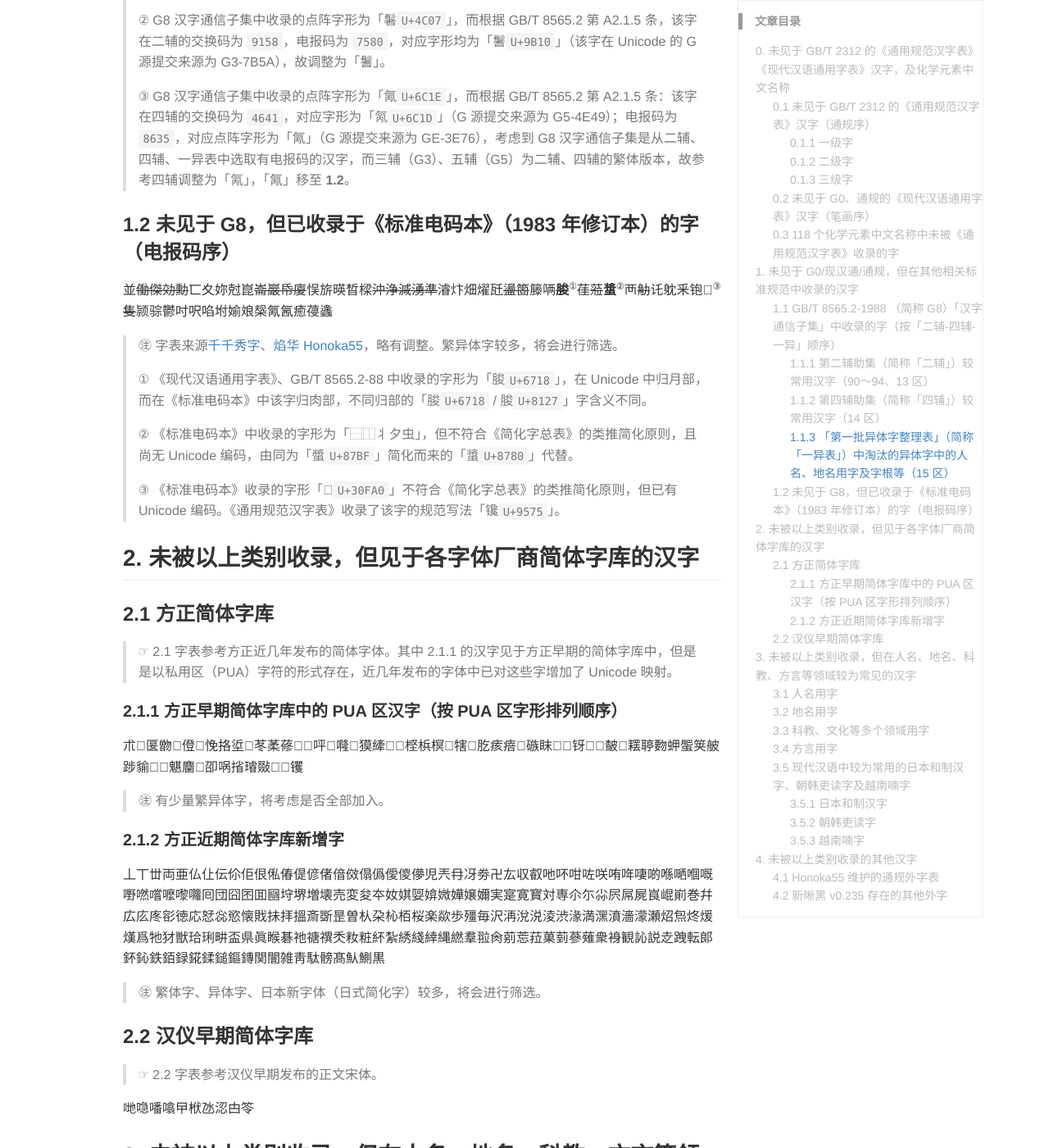
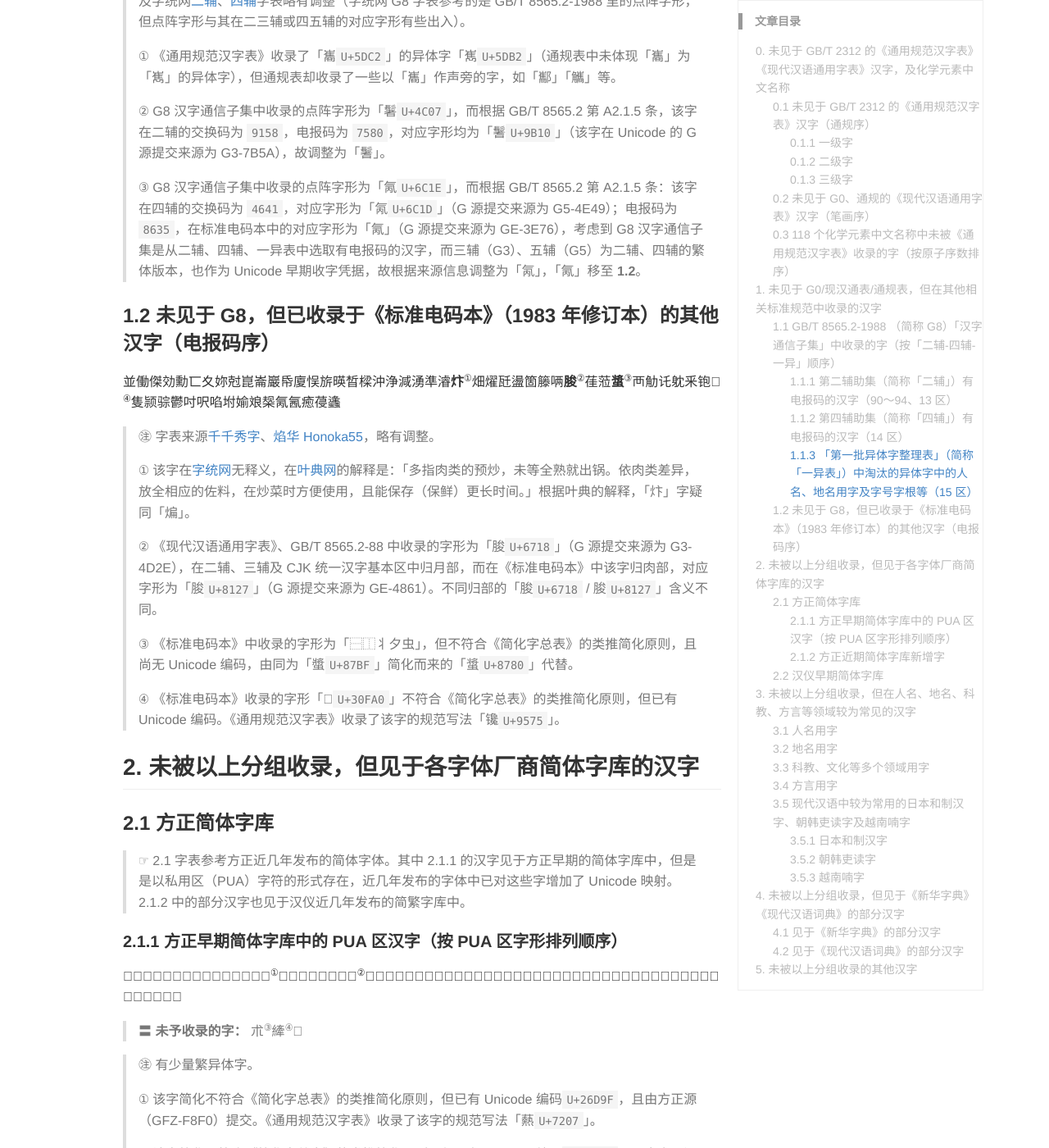
Before and after one commit to lxgw/lxgw.github.io, a Jekyll site: the page built from _posts/2022-10-25-ext-characters-preliminary.md, in a window 1280 px wide and 1400 px high, scrolled down 3125 px. Shown: the whole window at 82% size. Built offline with Jekyll 4.4.1, drawn with Linux system fonts in a browser that asks for light colours; some web fonts are replaced; comment, search, counter and statistics services are not loaded; a style sheet for code colours, icons or effects is not loaded; some of the changed text lies outside the part shown.

Commit message:
Update 2022-10-25-ext-characters-preliminary.md

```diff
--- a/_posts/2022-10-25-ext-characters-preliminary.md
+++ b/_posts/2022-10-25-ext-characters-preliminary.md
@@ -1,20 +1,18 @@
 ---
 layout: post
-title: 「霞鹜新晰黑」「霞鹜文楷 GB」外字初步整理一览表（22/10/29）
+title: 「霞鹜新晰黑」「霞鹜文楷 GB」外字初步整理一览表（22/11/29）
 categories: 汉字整理
 description: 用于初步整理 GB/T 2312-1980、《通用规范汉字表》（2013）、《现代汉语通用字表》（1988）以外较为常见的汉字，经筛选处理后将会于「霞鹜新晰黑」「霞鹜文楷 GB」的后续版本中加入。
 keywords: 表外字, 生僻字, 外字
 ---
 
-本表用于初步整理 GB/T 2312-1980、《通用规范汉字表》（2013）、《现代汉语通用字表》（1988）（以下简称「G0」「通规」「现汉通」）以外较为常见的汉字，经筛选处理后将会于「霞鹜新晰黑」「霞鹜文楷 GB」的后续版本中加入。
+本表用于初步整理 GB/T 2312-1980、《通用规范汉字表》（2013）、《现代汉语通用字表》（1988）（以下简称「G0」「通规」「现汉通表」）以外较为常见的汉字，共分 5 组，经筛选处理后将会于「霞鹜新晰黑」「霞鹜文楷 GB」的后续版本中加入。（附第 0 组：GB/T 2312-1980 以外的《通用规范汉字表》《现代汉语通用字表》汉字及化学元素中文名称）
 
-下列汉字*应在 v1.245 版本的「霞鹜文楷」字体下全部显示*。如无特殊标注则按 Unicode 码位排序，**每个字只出现一次。** 原则上只收录简体字，对于下表中含有的繁体字、异体字、日本新字体（日本简化字），后续会进一步整理和筛选。仅供参考。
-
-（划掉的表示筛掉的字，多为繁异体字。）
+下列汉字除第 4 组外，*应在 v1.245 版本的「霞鹜文楷」字体下全部显示*。如无特殊标注则按 Unicode 码位排序，**每个字只出现一次。** 原则上只收录简体字，对于下表中含有的繁体字、异体字、日本新字体（日本简化字），后续会进一步整理和筛选，对于未予收录的字，用「〓」表示筛选之后的空位，并在下方按顺序列出筛选掉的详细汉字。仅供参考。
 
 ## 0. 未见于 GB/T 2312 的《通用规范汉字表》《现代汉语通用字表》汉字，及化学元素中文名称
 
-> ㊟ 本类别中的汉字已被「霞鹜新晰黑」「霞鹜文楷 GB」原始收录。
+> ㊟ 本组中的汉字已被「霞鹜新晰黑」「霞鹜文楷 GB」原始收录。
 
 > ☛ 《通用规范汉字表》《现代汉语通用字表》TXT 格式来源：https://github.com/NightFurySL2001/cjktables/tree/master/china/standard
 
@@ -24,7 +22,7 @@
 
 啰瞭
 
-> ㊟ GB/T 2312-1980 中无「啰」「瞭」这两个常用字，可能是受当时《简化字总表》「啰」归并到「罗」、「瞭」归并到「了」的影响。
+> ㊟ GB/T 2312-1980 中无「啰」「瞭」这两个常用字，可能是受当时《简化字总表》「啰」归并到「罗」、「瞭」归并到「了」的影响。1988 年《现代汉语常用字表》已恢复这两个字。这两个字也包含在 GB/T 8565.2-1988「汉字通信子集」当中。
 
 #### 0.1.2 二级字
 
@@ -40,7 +38,7 @@
 
 > ① GB/T 7589-1987（第二辅助集，简称二辅）、G8 汉字通信子集中收录的字形为「⿰⿱亼丑刂」，在二辅、G8 中归「刂」部，尚无 Unicode 编码。
 >
-> ② GB/T 2312-1980 中收录了「麹」的繁体字「麴」，「霞鹜新晰黑」「霞鹜文楷 GB」未予收录。后续可能出于兼容性考虑收录该字。
+> ② GB/T 2312-1980 中收录了「麹」的繁体字「麴」，「霞鹜文楷 GB」v0.965 及以往版本未予收录。出于对 GB/T 2312 的兼容性考虑，后续版本将加回「麴」字。
 >
 > ③ GB/T 2312-1980 中收录了「齇」的异体字「齄」。
 
@@ -48,63 +46,89 @@
 
 朘塃揾葓湨塈塮蹓檵礳耲
 
-### 0.3 118 个化学元素中文名称中未被《通用规范汉字表》收录的字
+### 0.3 118 个化学元素中文名称中未被《通用规范汉字表》收录的字（按原子序数排序）
 
 鿭𫟷鿬鿫
 
-## 1. 未见于 G0/现汉通/通规，但在其他相关标准规范中收录的汉字
+## 1. 未见于 G0/现汉通表/通规表，但在其他相关标准规范中收录的汉字
+
+> ㊟ 本组虽存在少量繁异体字，但出于兼容性考虑，本组汉字全部收录。
 
 ### 1.1 GB/T 8565.2-1988 （简称 G8）「汉字通信子集」中收录的字（按「二辅-四辅-一异」顺序）
 
-#### 1.1.1 第二辅助集（简称「二辅」）较常用汉字（90～94、13 区）
+#### 1.1.1 第二辅助集（简称「二辅」）有电报码的汉字（90～94、13 区）
 
 朿冇伃佡佫倢毚刲劘劻勷塓墄奀唶啯啍嚜帗屴峓**巂**<sup>①</sup>徯夆斨闬阓阛屝珶瑸杅枟柮桋桪梱棑椫榾楀楟楢椵榼槅樋槥檖檴猔殕胾甃敜晬暍暋牣牷掱扡扠挜掯搢擭穀怗惓泆沵浤溎禠砢硵盻眛瞆盝盬鸴鹓鹥瘄瘈瘝窾颣蚃蜅蟢胔筊筎筿篰舺裀褦襶芧荝荅莦菾蓷雘孃豭踖踧辵诪谉霂猆钑铓铔铦锠鲄鲓饤饦饾馂馎**鬐**<sup>②</sup>斢
 
-#### 1.1.2 第四辅助集（简称「四辅」）较常用汉字（14 区）
+#### 1.1.2 第四辅助集（简称「四辅」）有电报码的汉字（14 区）
 
 厐禸伕伡伻侢傤匊凃冨贠垇塚尰弌弍弎屲峇徬彨娒婥玔珮琷琕枙桬棸槾狢晧觍搧摷**氝**<sup>③</sup>歔飖灺烱焠慓涭澔礽碔礃稖穞痠竜癶颒篲籝粬艸菑蓪踡靔鼌
 
-#### 1.1.3 「第一批异体字整理表」（简称「一异表」）中淘汰的异体字中的人名、地名用字及字根等（15 区）
+#### 1.1.3 「第一批异体字整理表」（简称「一异表」）中淘汰的异体字中的人名、地名用字及字号字根等（15 区）
 
-塂~~洩~~蔴蓆挼崅绬焮~~舘舖~~痳鬥覀粦亅
+塂洩蔴蓆挼崅绬焮舘舖痳鬥覀粦亅
 
-> ㊟ 字表来源[字统网](https://zi.tools/?secondary=character_set&set=G8)，根据 [GB/T 8565.2-1988 原文](https://openstd.samr.gov.cn/bzgk/gb/newGbInfo?hcno=87A92BDBEA7EBE5843EA16378837F981)（A2.1.5：汉字通信字集交换码与电报码对照表）及字统网[二辅](https://zi.tools/?secondary=character_set&set=G2)、[四辅](https://zi.tools/?secondary=character_set&set=G4)字表略有调整（字统网 G8 字表参考的是 GB/T 8565.2-1988 里的点阵字形，但点阵字形与其在二三辅或四五辅的对应字形有些出入）。含有少量异体字，将考虑是否全部加入。
+> ㊟ 字表来源[字统网](https://zi.tools/?secondary=character_set&set=G8)，根据 [GB/T 8565.2-1988 原文](https://openstd.samr.gov.cn/bzgk/gb/newGbInfo?hcno=87A92BDBEA7EBE5843EA16378837F981)（A2.1.5：汉字通信字集交换码与电报码对照表）及字统网[二辅](https://zi.tools/?secondary=character_set&set=G2)、[四辅](https://zi.tools/?secondary=character_set&set=G4)字表略有调整（字统网 G8 字表参考的是 GB/T 8565.2-1988 里的点阵字形，但点阵字形与其在二三辅或四五辅的对应字形有些出入）。
 >
 > ① 《通用规范汉字表》收录了「巂`U+5DC2`」的异体字「嶲`U+5DB2`」（通规表中未体现「巂」为「嶲」的异体字），但通规表却收录了一些以「巂」作声旁的字，如「酅」「觿」等。
 >
 > ② G8 汉字通信子集中收录的点阵字形为「䰇`U+4C07`」，而根据 GB/T 8565.2 第 A2.1.5 条，该字在二辅的交换码为 `9158`，电报码为 `7580`，对应字形均为「鬐`U+9B10`」（该字在 Unicode 的 G 源提交来源为 G3-7B5A），故调整为「鬐」。
 >
-> ③ G8 汉字通信子集中收录的点阵字形为「氞`U+6C1E`」，而根据 GB/T 8565.2 第 A2.1.5 条：该字在四辅的交换码为 `4641`，对应字形为「氝`U+6C1D`」（G 源提交来源为 G5-4E49）；电报码为 `8635`，对应点阵字形为「氞」（G 源提交来源为 GE-3E76），考虑到 G8 汉字通信子集是从二辅、四辅、一异表中选取有电报码的汉字，而三辅（G3）、五辅（G5）为二辅、四辅的繁体版本，故参考四辅调整为「氝」，「氞」移至 **1.2**。
+> ③ G8 汉字通信子集中收录的点阵字形为「氞`U+6C1E`」，而根据 GB/T 8565.2 第 A2.1.5 条：该字在四辅的交换码为 `4641`，对应字形为「氝`U+6C1D`」（G 源提交来源为 G5-4E49）；电报码为 `8635`，在标准电码本中的对应字形为「氞」（G 源提交来源为 GE-3E76），考虑到 G8 汉字通信子集是从二辅、四辅、一异表中选取有电报码的汉字，而三辅（G3）、五辅（G5）为二辅、四辅的繁体版本，也作为 Unicode 早期收字凭据，故根据来源信息调整为「氝」，「氞」移至 **1.2**。
 
-### 1.2 未见于 G8，但已收录于《标准电码本》（1983 年修订本）的字（电报码序）
+### 1.2 未见于 G8，但已收录于《标准电码本》（1983 年修订本）的其他汉字（电报码序）
 
-並~~働傑効勳~~匸夊妳尅崑~~崙巖帋廈~~悮旂暎晳樑~~沖浄減湧準~~濬炞畑燿瓩~~盪箇~~籐唡**~~脧~~**<sup>①</sup>龿~~蒞~~**螀**<sup>②</sup>襾~~觔~~讬躭釆铇**𰾠**<sup>③</sup>~~隻~~颕骔鬱吋呎啗坿媮斏椝氞氥癒葠蠭
+並働傑効勳匸夊妳尅崑崙巖帋廈悮旂暎晳樑沖浄減湧準濬**炞**<sup>①</sup>畑燿瓩盪箇籐唡**脧**<sup>②</sup>龿蒞**螀**<sup>③</sup>襾觔讬躭釆铇**𰾠**<sup>④</sup>隻颕骔鬱吋呎啗坿媮斏椝氞氥癒葠蠭
 
-> ㊟ 字表来源[千千秀字](https://www.qqxiuzi.cn/bianma/dianbao.html)、[焰华 Honoka55](https://honoka55.github.io/p/dianma-ben/)，略有调整。繁异体字较多，将会进行筛选。
+> ㊟ 字表来源[千千秀字](https://www.qqxiuzi.cn/bianma/dianbao.html)、[焰华 Honoka55](https://honoka55.github.io/p/dianma-ben/)，略有调整。
 >
-> ① 《现代汉语通用字表》、GB/T 8565.2-88 中收录的字形为「朘`U+6718`」，在 Unicode 中归月部，而在《标准电码本》中该字归肉部，不同归部的「朘`U+6718` / 脧`U+8127`」字含义不同。
+> ① 该字在[字统网](https://zi.tools/zi/%E7%82%9E)无释义，在[叶典网](http://yedict.com/zscontent.asp?uni=709E)的解释是：「多指肉类的预炒，未等全熟就出锅。依肉类差异，放全相应的佐料，在炒菜时方便使用，且能保存（保鲜）更长时间。」根据叶典的解释，「炞」字疑同「煸」。
 >
-> ② 《标准电码本》中收录的字形为「⿱⿰丬夕虫」，但不符合《简化字总表》的类推简化原则，且尚无 Unicode 编码，由同为「螿`U+87BF`」简化而来的「螀`U+8780`」代替。
+> ② 《现代汉语通用字表》、GB/T 8565.2-88 中收录的字形为「朘`U+6718`」（G 源提交来源为 G3-4D2E），在二辅、三辅及 CJK 统一汉字基本区中归月部，而在《标准电码本》中该字归肉部，对应字形为「脧`U+8127`」（G 源提交来源为 GE-4861）。不同归部的「朘`U+6718` / 脧`U+8127`」含义不同。
 >
-> ③ 《标准电码本》收录的字形「𰾠`U+30FA0`」不符合《简化字总表》的类推简化原则，但已有 Unicode 编码。《通用规范汉字表》收录了该字的规范写法「镵`U+9575`」。
+> ③ 《标准电码本》中收录的字形为「⿱⿰丬夕虫」，但不符合《简化字总表》的类推简化原则，且尚无 Unicode 编码，由同为「螿`U+87BF`」简化而来的「螀`U+8780`」代替。
+>
+> ④ 《标准电码本》收录的字形「𰾠`U+30FA0`」不符合《简化字总表》的类推简化原则，但已有 Unicode 编码。《通用规范汉字表》收录了该字的规范写法「镵`U+9575`」。
 
-## 2. 未被以上类别收录，但见于各字体厂商简体字库的汉字
+## 2. 未被以上分组收录，但见于各字体厂商简体字库的汉字
 
 ### 2.1 方正简体字库
 
-> ☞ 2.1 字表参考方正近几年发布的简体字体。其中 2.1.1 的汉字见于方正早期的简体字库中，但是是以私用区（PUA）字符的形式存在，近几年发布的字体中已对这些字增加了 Unicode 映射。
+> ☞ 2.1 字表参考方正近几年发布的简体字体。其中 2.1.1 的汉字见于方正早期的简体字库中，但是是以私用区（PUA）字符的形式存在，近几年发布的字体中已对这些字增加了 Unicode 映射。2.1.2 中的部分汉字也见于汉仪近几年发布的简繁字库中。
 
 #### 2.1.1 方正早期简体字库中的 PUA 区汉字（按 PUA 区字形排列顺序）
 
+<!--
+原始字汇：
 朮𧮪匽朆𠉂僜𢙐悗挌垽𦭌苳葇蓚𦶟𦻘呯𠸁𠾐𤟯獏縴𩨂𤆢㭴梹榠𢽾犗𣱝肐痎㾦𤻊䃚眜𥆧𨰾䥺𨱎𨱓皶𦎓䎬聤覅䖬蜰䇲𦨭踄貐𩽼𩾇魌麕𠚤卲㖞㨘璿敠𥄨𨱍䦆
+-->
 
-> ㊟ 有少量繁异体字，将考虑是否全部加入。
+〓𧮪匽朆𠉂僜𢙐悗挌垽𦭌苳葇蓚**𦶟**<sup>①</sup>𦻘呯𠸁𠾐𤟯獏〓**𩨂**<sup>②</sup>𤆢㭴梹榠𢽾犗𣱝肐痎㾦𤻊䃚眜𥆧𨰾䥺𨱎𨱓皶𦎓䎬聤覅䖬蜰䇲𦨭踄貐𩽼𩾇魌麕〓卲㖞㨘璿敠𥄨𨱍䦆
+
+> 〓 **未予收录的字：** 朮<sup>③</sup>縴<sup>④</sup>𠚤
+
+> ㊟ 有少量繁异体字。
+>
+> ① 该字简化不符合《简化字总表》的类推简化原则，但已有 Unicode 编码`U+26D9F`，且由方正源（GFZ-F8F0）提交。《通用规范汉字表》收录了该字的规范写法「爇`U+7207`」。
+>
+> ② 该字简化不符合《简化字总表》的类推简化原则，但已有 Unicode 编码`U+29A02`，且由方正源（GFZ-F9C4）提交。《通用规范汉字表》收录了该字的规范写法「骢`U+9AA2`」。
+>
+> ③ 该字为「白术」的「术`zhú`」的异体字，也是「术」的旧字形写法。
+>
+> ④ 该字为「纤绳」的「纤`qiàn`」的繁体字。
 
 #### 2.1.2 方正近期简体字库新增字
 
+<!--
+原始字汇：
 丄丅丗両亜仏仩伝伱佢佷俬偆偍偐偖偣傚傝僞僾儍儚児兲冄冴劵卍厷収叡吔吥咁咗咲哊哖啛啲喺嗮嗰嘅嘢嘫嚐嚒嚟囖囘団囧囨囬圝垨堺増壊売変夋夲奻娸娿媕媺嬅嬢嬭実寔寛寳対専尒尓尛屄屌屍峎崐崱巻幷広庅庝彮徳応恏惢慾懐戝抺拝搵斎斲昰曽朲朶杺栢桜楽歘歩殭毎沢洅涗涚淩渋湪満潶濆濇濛瀬炤炰炵煖熯爲牠犲獣珨琍畊盃県眞睺碁祂禟禩秂籹粧紑紮綉綫緈縄繎羣翋肏莂莣菈菓菿蔘薙衆裑観訫説赱跩転郞鈈鈊鉄銆録錵鍒鎚鏂鏄関闇雑靑駄髈髙魜鰂黒
+-->
 
-> ㊟ 繁体字、异体字、日本新字体（日式简化字）较多，将会进行筛选。
+〓〓〓〓〓〓〓〓〓佢佷〓偆偍偐偖〓〓傝〓〓〓〓〓兲〓冴劵卍厷〓叡吔吥咁咗咲〓哖啛啲喺嗮嗰嘅嘢〓〓〓嚟〓囘〓囧〓〓〓〓堺〓〓〓〓夋〓奻娸娿媕媺〓〓〓〓寔〓〓〓〓〓〓尛屄屌〓峎崐〓〓〓〓〓〓〓〓〓〓惢〓〓〓〓〓〓〓斲昰〓〓〓〓栢〓〓歘〓殭〓〓〓〓涚淩〓湪〓潶〓〓濛〓炤炰〓〓熯〓牠〓〓珨琍畊〓〓〓睺碁祂禟禩〓籹〓〓〓〓〓〓〓〓羣翋肏〓〓菈菓〓〓薙〓裑〓〓〓〓跩〓〓〓〓〓〓〓〓〓〓〓〓〓〓〓〓〓髈〓〓〓〓
+
+> 〓 **未予收录的字：** 丄丅丗両亜仏仩伝伱俬偣傚僞僾儍儚児冄収哊嘫嚐嚒囖団囨囬圝垨増壊売変夲嬅嬢嬭実寛寳対専尒尓屍崱巻幷広庅庝彮徳応恏慾懐戝抺拝搵斎曽朲朶杺桜楽歩毎沢洅涗渋満濆濇瀬炵煖爲犲獣盃県眞秂粧紑紮綉綫緈縄繎莂莣菿蔘衆観訫説赱転郞鈈鈊鉄銆録錵鍒鎚鏂鏄関闇雑靑駄髙魜鰂黒
+
+> ㊟ 繁体字、异体字、日本新字体（日式简化字）较多。
 
 ### 2.2 汉仪早期简体字库
 
@@ -112,9 +136,9 @@
 
 哋喼噃噏曱栿氹涊甴笭
 
-## 3. 未被以上类别收录，但在人名、地名、科教、方言等领域较为常见的汉字
+## 3. 未被以上分组收录，但在人名、地名、科教、方言等领域较为常见的汉字
 
-> ☛ 本类别中的汉字参考 https://github.com/eisoch/irg ，整理过程中已筛除繁体字。后续会对这些汉字进行进一步整理和筛选处理。
+> ☛ 本组汉字参考 https://github.com/eisoch/irg ，整理过程中已筛除繁体字。后续会对这些汉字进行进一步整理和筛选处理。
 
 ### 3.1 人名用字
 
@@ -144,7 +168,7 @@
 
 - **eisoch 后续追加：** 𤌙
 
-- **Buernia 追加：** 㤭佉呾睺㝹
+- **Buernia 追加：** 㤭佉呾㝹
 
 ### 3.4 方言用字
 
@@ -170,18 +194,22 @@
 
 𫩛
 
-## 4. 未被以上类别收录的其他汉字
+## 4. 未被以上分组收录，但见于《新华字典》《现代汉语词典》的部分汉字
 
-### 4.1 Honoka55 维护的通规外字表
+> ☛ 本组汉字参考「成双酱」（头秃酱）整理的常用字表，及《新华字典（第 12 版）》《现代汉语词典（第 7 版）》的字头，以及少量异体。一些较为偏僻的字头没有收录。
 
-> ☞ 本类别中的汉字参考 https://github.com/Honoka55/tonggui-ext ，有待进一步整理。截至 22/10/25。
+### 4.1 见于《新华字典》的部分汉字
 
-㨃㹴㽲䌷䜩仌冚冧咵墺峬晻栔椇槏橿檨殽毑毴狓獚獛玏璏瓌甽疕睒瞏硃箣苝苨苶茖荵菵蒾蚖蚚蟿蠵貒躄鞌𣏢𦗒𪠸𪢮𪨇𫍻𬮤𮀔𮉫𰱲𰶊𱂐𱅋
+<!--原始字汇：㑩㓦㗑㗒㘗㘥㥏㩟㪗㴩䏿䜩䩄侜倖儗兇凢剉剏劙匄呌咑唗唸嗙嗛嗻嘑噆噷囙圂埻堄夿奅奤姁姦姪娖婬媿嫋嫏尒屍岕岧帵弔怳怹慽懃懞抆挵揌揢搕撴擖擩敁曚曶枑枒梐楬槑櫼欬殀殭汍沕滈滙潝瀁炁煣燄牴牸猨瑊痏痾皃眾睒箒簑耈脦膵臋苶茩蝯衂衺袺裌謷貳跅蹍躄迍邅酕醄鋬阧陸雋雞霡飱骭鬦麤黵齆𡛟𢫬𣨼𣭲𣱼𥇢𪨇𫄥𫌨𫖔𫘤𫛞𫛶𫜨𫰰𬢊𬧀𬬫𬭣𭱊𮐨𮙋𮝹𮤲𮩝𰵼𱂱-->
 
-### 4.2 新晰黑 v0.235 存在的其他外字
+㑩㓦㗑㗒㘗㘥㥏㩟㪗㴩䏿䜩䩄䯄侜倖儗剉劙匄咑咵唗嗙嗛嗻嘑噆噷圂埻堄夿奅奤姁娖嫋嫏岕岧帵怳怹慽抆挵揌揢搕撴擖擩敁晻曚枑枒栔梐楬槑櫼欬殽汍沕滈炁煣牸瑊瓌甽痏睒硃脦膵苶茩袺謷跅蹍躄迍邅酕醄鋬阧霡鞌骭黵齆𡛟𢫬𣨼𣭲𣱼𥇢𪨇𫄥𫌨𫖔𫘤𫛞𫛶𫜨𫧯𫰰𬢊𬧀𬬫𬭣𬮤𭱊𮉫𮐨𮙋𮝴𮝹𮤲𮩝𰵼𰷥𱂱𱅋
 
-㨄㳠䯄䲡叒烎𣬠𣬶𤭢𫚉𫪘𬬫𭴊𮐚𰵼𱅛𱉔（𫛞）
+### 4.2 见于《现代汉语词典》的部分汉字
 
+<!--原始字汇：㑌㗏㘄㚢㚻㝿㞗㞘㟂㤅㤞㤥㧀㧥㧯㨄㳠㶁㹢㺢䀦䐛䓞䕷䝋䟡䯼䰀佹侻俤倅倷偊偢傎僝僽儓冓凊刌刓刜刵剒剚剺劀勼卌卼吪吰呝呴啙喌喎喓喨喭嗈嘒嚃囘囥坢堩堶塕塽墋墬墺妸婗媟媢嫛嫳峬嶕嶰帩幈幧弝忣忨恇恟悕悾惼愊愒慜慠憃憏憯憱懁懆扤抈抏抶掹揅揦揻搰朣椇槺欿毑毷氉汏滮澨犼狓猋獕玏睩硠磈磎膍藂虡蝂蝄褎赩跰醡陁鬌黁𠲎𡏋𡒄𢀖𢱉𤞶𤭢𥉳𥥷𥯨𦨩𧏾𨃅𨻧𪎊𪞝𪣝𪾔𫉁𫍟𫍢𫓩𫖹𫚒𫣊𫪁𫪘𫭪𫵼𫼝𬑗𬘵𬣀𮉬𮉯𮔂𮔊𮖱𮙊𮝵𮣳𮩞𮪥𮭦𮭨𮯙𰃷𰟘𰵴𱃺𱇣𱸇-->
 
+㑌㗏㘄㚢㚻㝿㞗㞘㟂㤅㤞㤥㧀㧥㧯㨄㳠㶁㹢㺢䀦䐛䓞䕷䝋䟡䯼䰀佹侻俤倅倷偊偢傎僝僽儓冓凊刌刓刜刵剒剚剺劀勼卌卼吪吰呝呴啙喌喓喨喭嗈嘒嚃囥坢塕塽墬墺妸娭婗媟媢嫛嫳峬嶕嶰帩幈幧弝忣忨恇恟悕悾惼愊愒慜慠憃憏憯憱懁懆扤抈抏抶掹揅揦揻搰朣椇槺欿毑毷氉汏滮澨犼狓猋獕玏疕睩硠磈磎箣膍茖藂虡蝂蝄蠵褎赩跰醡陁鬌黁𠲎𡍷𡏋𡒄𢀖𢱉𤞶𤭢𥉳𥥷𥯨𦨩𧏾𨃅𨻧𪎊𪞝𪢮𪣝𪾔𫉁𫍟𫍢𫓩𫖹𫚉𫚒𫣊𫪁𫪘𫭪𫵼𫼝𬑗𬘵𬣀𮉬𮉯𮔂𮔊𮖱𮙊𮝵𮣳𮩞𮪥𮭦𮭨𮯙𰃷𰟘𰵴𱃺𱇣𱉔𱸇
 
-*（未完待续……）*
+## 5. 未被以上分组收录的其他汉字
+
+㨃㹴㽲䌷䲡仌冚冧叒槏橿檨毴烎獚獛璏瞏苝苨荵菵蒾蚖蚚蟿貒𣏢𣬠𣬶𦗒𩠌𪠸𫍻𫛚𭴊𮀔𮐚𰤕𰱲𰶊𱂐𱅛𱏿𱴟𱴱𲍿
```
